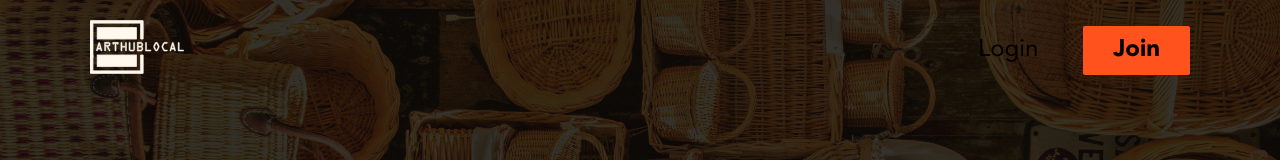
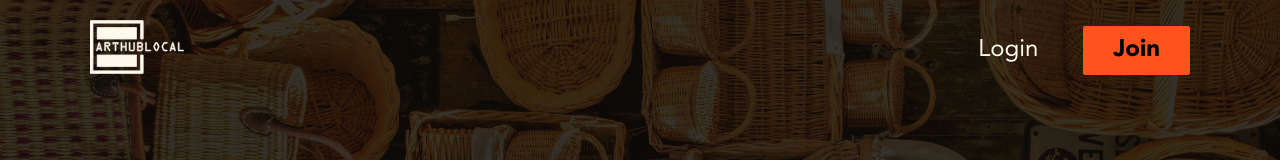
Before and after one commit to jhaeti/art-hub-local, a Next.js app in the folder frontend/: page / in a window 1280 px wide. Shown: the top 160 px of the page. Built offline with nearby package versions, Linux system fonts and the light colour scheme.

Commit message:
updated router And raised z-index so its on top of every thing

```diff
--- a/frontend/src/app/components/Navbar/Navbar.jsx
+++ b/frontend/src/app/components/Navbar/Navbar.jsx
@@ -12,10 +12,10 @@
         </Link>
         <ul>
           <li>
-            <Link href="/login">Login</Link>
+            <Link href="/auth/login">Login</Link>
           </li>
           <li className={styles.join}>
-            <Link href="/register" className={fonts.primaryBold.className}>
+            <Link href="/auth/join" className={fonts.primaryBold.className}>
               Join
             </Link>
           </li>
--- a/frontend/src/app/components/Navbar/styels.module.css
+++ b/frontend/src/app/components/Navbar/styels.module.css
@@ -2,6 +2,7 @@
   position: absolute;
   width: 100%;
   padding-top: 2rem;
+  z-index: 3000;
 }
 
 .nav > div {
@@ -30,7 +31,7 @@
 .nav ul li > * {
   display: inline-block;
   font-size: 2.4rem;
-  color: var(--color-white-1);
+  color: var(--color-white);
   text-decoration: none;
   list-style: none;
   padding: 1rem 3rem;
```
